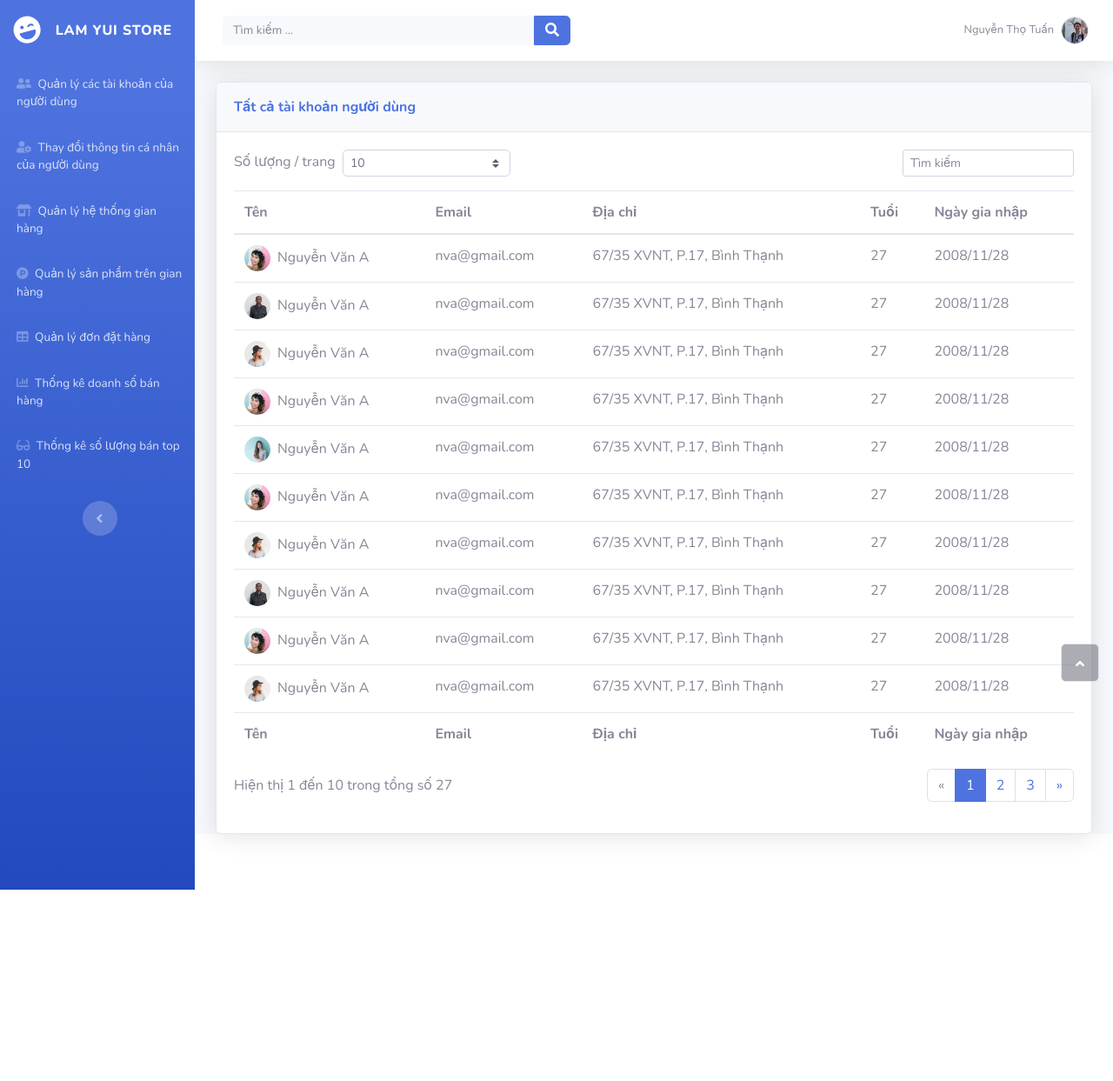
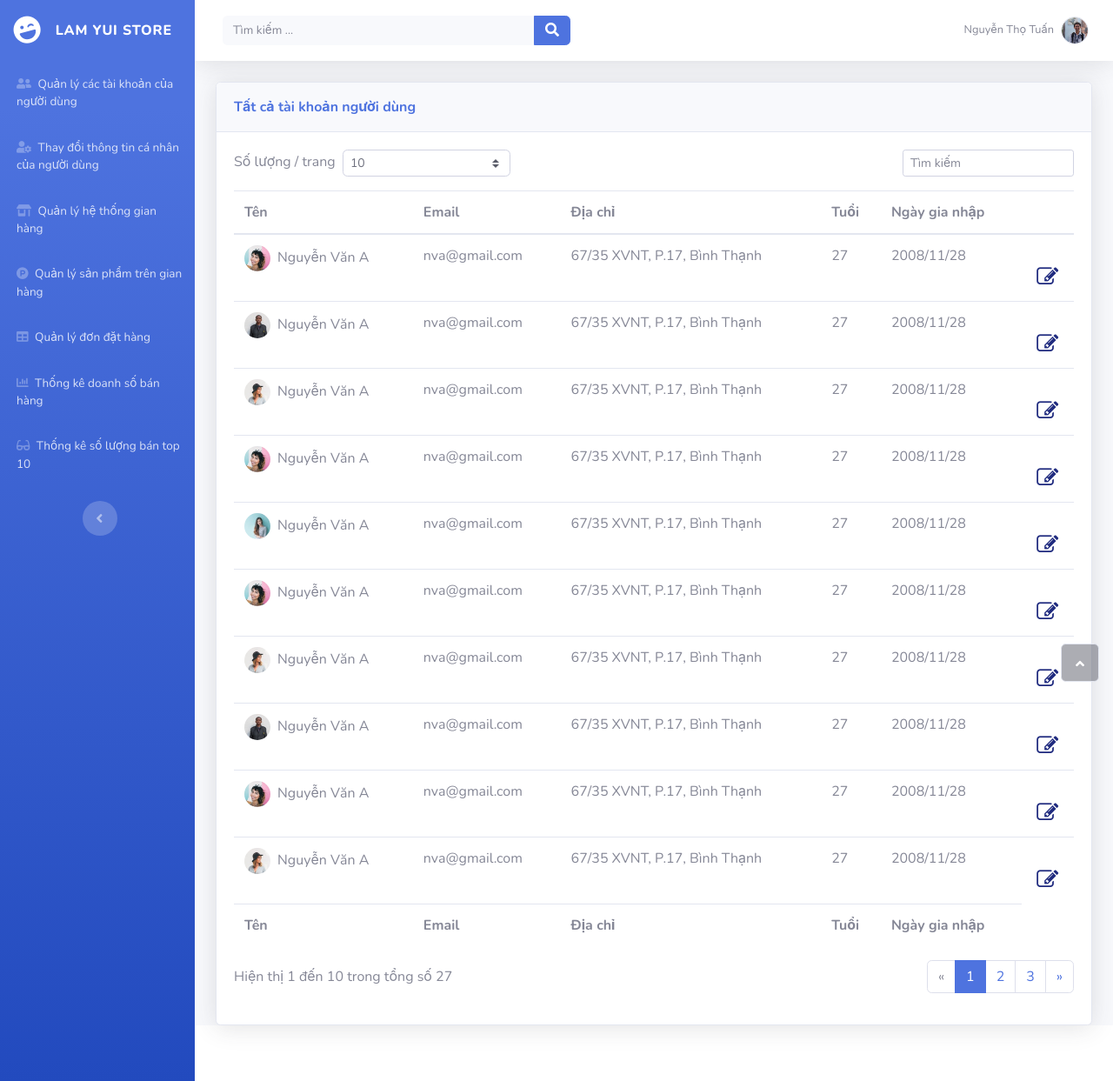
Before and after one commit to 1712878/nttuan-ejs, a Node server app: page /admin/manager-users in a window 1280 px wide. Shown: the whole page at 87% size. Before the commit the page ends 1023 px from the top, so only its background shows below. Run offline with Node 20, Linux system fonts and the light colour scheme; some libraries are stand-ins or nearby versions.

Commit message:
add edit user for admin

```diff
--- a/routes/admin.js
+++ b/routes/admin.js
@@ -4,9 +4,6 @@ var router = express.Router();
 /* GET users listing. */
 router.get('/', function(req, res, next) {
   res.render('admin/pages/home/index');
-});
-router.get('/admin-detail', function(req, res, next) {
-  res.render('admin/pages/admin-detail/index');
 });
 router.get('/change-user-info', function(req, res, next) {
   res.render('admin/pages/change-user-info/index');
--- a/views/admin/elements/nav-top.ejs
+++ b/views/admin/elements/nav-top.ejs
@@ -40,9 +40,6 @@
                         <img class="border rounded-circle img-profile" src="assets/img/admin.png">
                     </a>
                     <div class="dropdown-menu shadow dropdown-menu-right animated--grow-in" role="menu">
-                        <a class="dropdown-item" role="presentation" href="admin-detail">
-                            <i class="fas fa-user fa-sm fa-fw mr-2 text-gray-400"></i>&nbsp;Cá nhân
-                        </a>
                         <a class="dropdown-item" role="presentation" href="login">
                             <i class="fas fa-sign-out-alt fa-sm fa-fw mr-2 text-gray-400"></i>&nbsp;Đăng xuất
                         </a>
--- a/views/admin/pages/manager-users/index.ejs
+++ b/views/admin/pages/manager-users/index.ejs
@@ -50,6 +50,7 @@
                                         <th>Địa chỉ</th>
                                         <th>Tuổi</th>
                                         <th>Ngày gia nhập</th>
+                                        <th></th>
                                     </tr>
                                 </thead>
                                 <tbody>
@@ -62,6 +63,12 @@
                                         <td>67/35 XVNT, P.17, Bình Thạnh</td>
                                         <td>27</td>
                                         <td>2008/11/28</td>
+                                        <td class="text-center">
+                                            <a href="change-user-info">
+                                                <br>
+                                                <i class="fa fa-edit" style="color: rgb(32,43,127);font-size: 25px;"></i>
+                                            </a>
+                                        </td>
                                     </tr>
                                     <tr>
                                         <td>
@@ -72,6 +79,12 @@
                                         <td>67/35 XVNT, P.17, Bình Thạnh</td>
                                         <td>27</td>
                                         <td>2008/11/28</td>
+                                        <td class="text-center">
+                                            <a href="change-user-info">
+                                                <br>
+                                                <i class="fa fa-edit" style="color: rgb(32,43,127);font-size: 25px;"></i>
+                                            </a>
+                                        </td>
                                     </tr>
                                     <tr>
                                         <td>
@@ -82,6 +95,12 @@
                                         <td>67/35 XVNT, P.17, Bình Thạnh</td>
                                         <td>27</td>
                                         <td>2008/11/28</td>
+                                        <td class="text-center">
+                                            <a href="change-user-info">
+                                                <br>
+                                                <i class="fa fa-edit" style="color: rgb(32,43,127);font-size: 25px;"></i>
+                                            </a>
+                                        </td>
                                     </tr>
                                     <tr>
                                         <td>
@@ -92,6 +111,12 @@
                                         <td>67/35 XVNT, P.17, Bình Thạnh</td>
                                         <td>27</td>
                                         <td>2008/11/28</td>
+                                        <td class="text-center">
+                                            <a href="change-user-info">
+                                                <br>
+                                                <i class="fa fa-edit" style="color: rgb(32,43,127);font-size: 25px;"></i>
+                                            </a>
+                                        </td>
                                     </tr>
                                     <tr>
                                         <td>
@@ -102,6 +127,12 @@
                                         <td>67/35 XVNT, P.17, Bình Thạnh</td>
                                         <td>27</td>
                                         <td>2008/11/28</td>
+                                        <td class="text-center">
+                                            <a href="change-user-info">
+                                                <br>
+                                                <i class="fa fa-edit" style="color: rgb(32,43,127);font-size: 25px;"></i>
+                                            </a>
+                                        </td>
                                     </tr>
                                     <tr>
                                         <td>
@@ -112,6 +143,12 @@
                                         <td>67/35 XVNT, P.17, Bình Thạnh</td>
                                         <td>27</td>
                                         <td>2008/11/28</td>
+                                        <td class="text-center">
+                                            <a href="change-user-info">
+                                                <br>
+                                                <i class="fa fa-edit" style="color: rgb(32,43,127);font-size: 25px;"></i>
+                                            </a>
+                                        </td>
                                     </tr>
                                     <tr>
                                         <td>
@@ -122,6 +159,12 @@
                                         <td>67/35 XVNT, P.17, Bình Thạnh</td>
                                         <td>27</td>
                                         <td>2008/11/28</td>
+                                        <td class="text-center">
+                                            <a href="change-user-info">
+                                                <br>
+                                                <i class="fa fa-edit" style="color: rgb(32,43,127);font-size: 25px;"></i>
+                                            </a>
+                                        </td>
                                     </tr>
                                     <tr>
                                         <td>
@@ -132,6 +175,12 @@
                                         <td>67/35 XVNT, P.17, Bình Thạnh</td>
                                         <td>27</td>
                                         <td>2008/11/28</td>
+                                        <td class="text-center">
+                                            <a href="change-user-info">
+                                                <br>
+                                                <i class="fa fa-edit" style="color: rgb(32,43,127);font-size: 25px;"></i>
+                                            </a>
+                                        </td>
                                     </tr>
                                     <tr>
                                         <td>
@@ -142,6 +191,12 @@
                                         <td>67/35 XVNT, P.17, Bình Thạnh</td>
                                         <td>27</td>
                                         <td>2008/11/28</td>
+                                        <td class="text-center">
+                                            <a href="change-user-info">
+                                                <br>
+                                                <i class="fa fa-edit" style="color: rgb(32,43,127);font-size: 25px;"></i>
+                                            </a>
+                                        </td>
                                     </tr>
                                     <tr>
                                         <td>
@@ -152,6 +207,12 @@
                                         <td>67/35 XVNT, P.17, Bình Thạnh</td>
                                         <td>27</td>
                                         <td>2008/11/28</td>
+                                        <td class="text-center">
+                                            <a href="change-user-info">
+                                                <br>
+                                                <i class="fa fa-edit" style="color: rgb(32,43,127);font-size: 25px;"></i>
+                                            </a>
+                                        </td>
                                     </tr>
                                 </tbody>
                                 <tfoot>
```
Also changed, not shown: views/admin/pages/admin-detail/index.ejs (deleted, +0 -27 lines), 1 other file.
